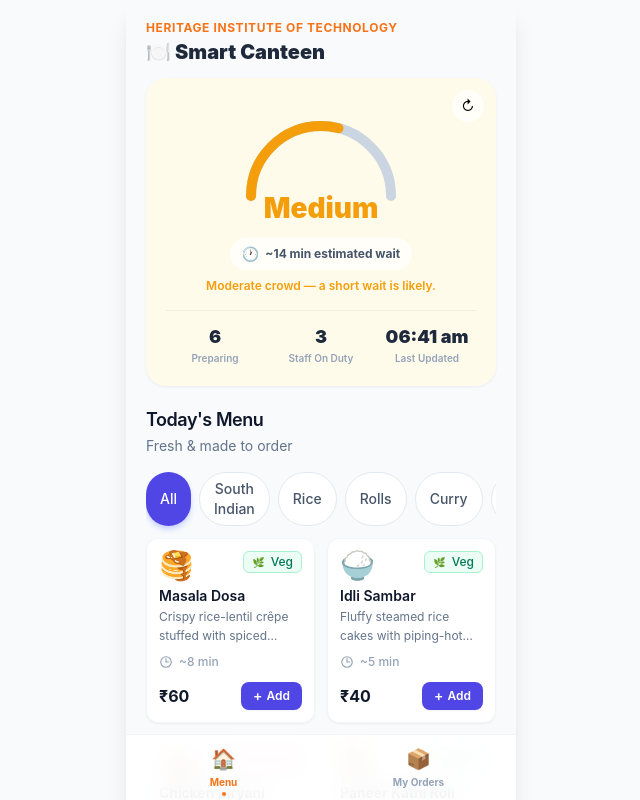
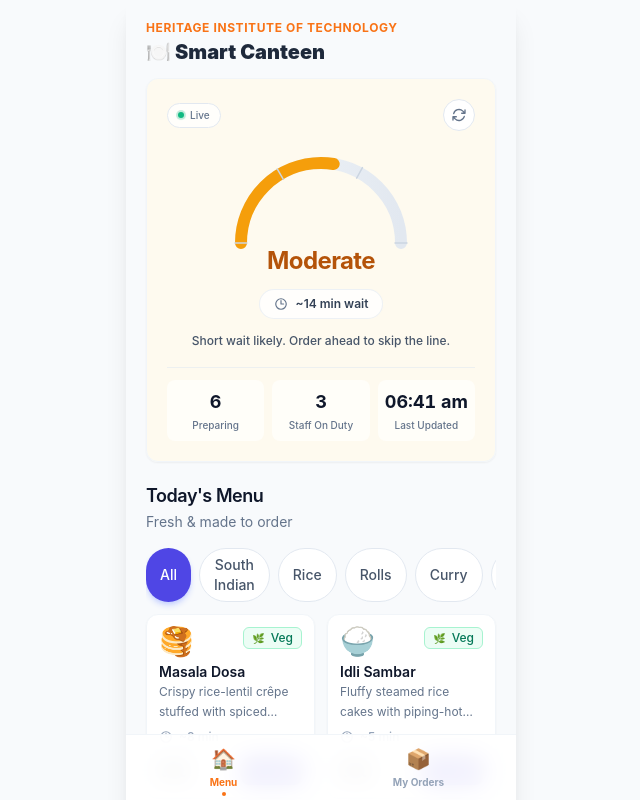
Before and after one commit to khushi-tk/Canteen-Optimizer, a React (Vite) app: page / in a window 1280 px wide. Shown: the top 800 px of the page, without its empty margins (319-959 px from the left). Built offline with nearby package versions, Linux system fonts and the light colour scheme.

Commit message:
Crowd meter and Checkout

```diff
--- a/src/components/CrowdMeter/CrowdMeter.tsx
+++ b/src/components/CrowdMeter/CrowdMeter.tsx
@@ -1,13 +1,9 @@
 /**
  * components/CrowdMeter/CrowdMeter.tsx
  *
- * Animated half-circle gauge showing the canteen's current crowd level.
- * Background, arc fill color, and labels change dynamically with the
- * CrowdLevel. Includes a stats row (preparing orders, staff, last update),
- * optional manual-override badge, and a refresh button.
- *
- * Props:
- *   crowdStatus? — if provided, uses this data and disables internal fetch.
+ * Professional crowd-level gauge for CanteenCrowd. Semi-circular arc
+ * with smooth transitions, live capacity indicators, and contextual
+ * guidance. Optimized for at-a-glance decision making.
  */
 
 import { useMemo } from 'react';
@@ -28,36 +24,36 @@ interface LevelConfig {
 
 const LEVEL_MAP: Record<CrowdLevel, LevelConfig> = {
   low: {
-    bg: 'bg-emerald-50',
-    accent: 'text-emerald-600',
-    stroke: '#059669',
-    label: 'Low',
-    description: 'Great time to visit! Minimal queue expected.',
-    fillPercent: 0.22,
+    bg: 'bg-emerald-50/80',
+    accent: 'text-emerald-700',
+    stroke: '#10b981',
+    label: 'Low Crowd',
+    description: 'Walk right in — no queue expected.',
+    fillPercent: 0.25,
   },
   medium: {
-    bg: 'bg-amber-50',
-    accent: 'text-amber-500',
-    stroke: '#F59E0B',
-    label: 'Medium',
-    description: 'Moderate crowd — a short wait is likely.',
-    fillPercent: 0.58,
+    bg: 'bg-amber-50/80',
+    accent: 'text-amber-700',
+    stroke: '#f59e0b',
+    label: 'Moderate',
+    description: 'Short wait likely. Order ahead to skip the line.',
+    fillPercent: 0.55,
   },
   high: {
-    bg: 'bg-red-50',
-    accent: 'text-red-500',
-    stroke: '#EF4444',
-    label: 'High',
-    description: 'Canteen is packed. Consider ordering ahead.',
-    fillPercent: 0.92,
+    bg: 'bg-red-50/80',
+    accent: 'text-red-700',
+    stroke: '#ef4444',
+    label: 'Very Busy',
+    description: 'Canteen is at capacity. Strongly recommend ordering ahead.',
+    fillPercent: 0.9,
   },
 };
 
 /* ── Arc constants ─────────────────────────────────────────── */
 
-const ARC_RADIUS = 70;
-const ARC_STROKE = 10;
-const ARC_CIRCUMFERENCE = Math.PI * ARC_RADIUS; // half-circle
+const ARC_RADIUS = 80;
+const ARC_STROKE = 12;
+const ARC_CIRCUMFERENCE = Math.PI * ARC_RADIUS;
 
 /* ── Component ─────────────────────────────────────────────── */
 
@@ -87,20 +83,21 @@ export function CrowdMeter({ crowdStatus: externalData }: CrowdMeterProps) {
     return d.toLocaleTimeString('en-IN', {
       hour: '2-digit',
       minute: '2-digit',
+      hour12: true,
     });
   }, [data]);
 
   /* Loading skeleton */
   if (isLoading || !data) {
     return (
-      <div className="rounded-[20px] bg-white p-5 shadow-[0_1px_3px_rgba(0,0,0,0.06)]">
+      <div className="rounded-xl bg-white p-5 border border-slate-100 shadow-sm">
         <Skeleton className="h-5 w-32 mb-4" />
-        <Skeleton className="h-[100px] w-full mb-4" />
+        <Skeleton className="h-[110px] w-full mb-4" />
         <Skeleton className="h-4 w-48 mx-auto mb-3" />
         <div className="grid grid-cols-3 gap-3 pt-3 border-t border-slate-100">
-          <Skeleton className="h-10" />
-          <Skeleton className="h-10" />
-          <Skeleton className="h-10" />
+          <Skeleton className="h-12" />
+          <Skeleton className="h-12" />
+          <Skeleton className="h-12" />
         </div>
       </div>
     );
@@ -108,43 +105,65 @@ export function CrowdMeter({ crowdStatus: externalData }: CrowdMeterProps) {
 
   return (
     <div
-      className={`relative rounded-[20px] p-5 shadow-[0_1px_3px_rgba(0,0,0,0.06)] transition-colors duration-500 ${cfg.bg}`}
+      className={`relative rounded-xl p-5 border border-slate-100 shadow-sm transition-colors duration-500 ${cfg.bg}`}
     >
-      {/* Manual override badge */}
-      {data.manualOverride && (
-        <span className="absolute top-3 left-3 inline-flex items-center gap-1 rounded-[999px] bg-brand-500 px-2.5 py-1 text-[10px] font-bold text-white">
-          ⚡ Manager Override
+      {/* Header row: override badge + refresh */}
+      <div className="flex items-center justify-between mb-1">
+        {data.manualOverride ? (
+          <span className="inline-flex items-center gap-1.5 rounded-full bg-indigo-600 px-2.5 py-1 text-[10px] font-semibold text-white">
+            <svg className="h-3 w-3" fill="none" viewBox="0 0 24 24" stroke="currentColor" strokeWidth={2.5}>
+              <path strokeLinecap="round" strokeLinejoin="round" d="M12 9v3.75m9-.75a9 9 0 11-18 0 9 9 0 0118 0zm-9 3.75h.008v.008H12v-.008z" />
+            </svg>
+            Manual Override
+          </span>
+        ) : (
+          <span className="inline-flex items-center gap-1.5 rounded-full bg-white/80 border border-slate-200 px-2.5 py-1 text-[10px] font-medium text-slate-500">
+            <span className="relative flex h-1.5 w-1.5">
+              <span className="absolute inline-flex h-full w-full animate-ping rounded-full opacity-75 bg-emerald-500" />
+              <span className="relative inline-flex h-1.5 w-1.5 rounded-full bg-emerald-500" />
+            </span>
+            Live
           </span>
         )}
 
-      {/* Refresh button */}
         <button
           onClick={refresh}
           aria-label="Refresh crowd status"
-        className="absolute top-3 right-3 flex h-8 w-8 items-center justify-center rounded-full bg-white/70 text-sm transition-all duration-150 hover:bg-white active:scale-95"
+          className="flex h-8 w-8 items-center justify-center rounded-full bg-white border border-slate-200 text-slate-500 transition-all duration-150 hover:bg-slate-50 hover:text-slate-700 active:scale-95 focus:outline-none focus:ring-2 focus:ring-indigo-500 focus:ring-offset-1"
         >
-        ↻
+          <svg className="h-4 w-4" fill="none" viewBox="0 0 24 24" stroke="currentColor" strokeWidth={2}>
+            <path strokeLinecap="round" strokeLinejoin="round" d="M16.023 9.348h4.992v-.001M2.985 19.644v-4.992m0 0h4.992m-4.993 0l3.181 3.183a8.25 8.25 0 0013.803-3.7M4.031 9.865a8.25 8.25 0 0113.803-3.7l3.181 3.182m0-4.991v4.99" />
+          </svg>
         </button>
+      </div>
 
       {/* SVG Arc Gauge */}
-      <div className="flex flex-col items-center pt-2 pb-1">
+      <div className="flex flex-col items-center pt-2">
         <svg
-          width="180"
-          height="100"
-          viewBox="0 0 180 100"
+          width="200"
+          height="110"
+          viewBox="0 0 200 110"
           className="overflow-visible"
         >
+          <defs>
+            <linearGradient id="trackGradient" x1="0%" y1="0%" x2="100%" y2="0%">
+              <stop offset="0%" stopColor="#f1f5f9" />
+              <stop offset="100%" stopColor="#e2e8f0" />
+            </linearGradient>
+          </defs>
+
           {/* Track */}
           <path
-            d={`M ${90 - ARC_RADIUS} 90 A ${ARC_RADIUS} ${ARC_RADIUS} 0 0 1 ${90 + ARC_RADIUS} 90`}
+            d={`M ${100 - ARC_RADIUS} 100 A ${ARC_RADIUS} ${ARC_RADIUS} 0 0 1 ${100 + ARC_RADIUS} 100`}
             fill="none"
-            stroke="#CBD5E1"
+            stroke="url(#trackGradient)"
             strokeWidth={ARC_STROKE}
             strokeLinecap="round"
           />
+
           {/* Fill */}
           <path
-            d={`M ${90 - ARC_RADIUS} 90 A ${ARC_RADIUS} ${ARC_RADIUS} 0 0 1 ${90 + ARC_RADIUS} 90`}
+            d={`M ${100 - ARC_RADIUS} 100 A ${ARC_RADIUS} ${ARC_RADIUS} 0 0 1 ${100 + ARC_RADIUS} 100`}
             fill="none"
             stroke={cfg.stroke}
             strokeWidth={ARC_STROKE}
@@ -152,15 +171,35 @@ export function CrowdMeter({ crowdStatus: externalData }: CrowdMeterProps) {
             strokeDasharray={ARC_CIRCUMFERENCE}
             strokeDashoffset={dashOffset}
             style={{
-              transition: 'stroke-dashoffset 0.7s cubic-bezier(0.4,0,0.2,1), stroke 0.5s',
+              transition: 'stroke-dashoffset 0.8s cubic-bezier(0.4, 0, 0.2, 1), stroke 0.5s ease',
             }}
           />
+
+          {/* Tick marks */}
+          {[0, 0.33, 0.66, 1].map((pos) => {
+            const angle = Math.PI * (1 - pos);
+            const x1 = 100 + (ARC_RADIUS - 6) * Math.cos(angle);
+            const y1 = 100 - (ARC_RADIUS - 6) * Math.sin(angle);
+            const x2 = 100 + (ARC_RADIUS + 6) * Math.cos(angle);
+            const y2 = 100 - (ARC_RADIUS + 6) * Math.sin(angle);
+            return (
+              <line
+                key={pos}
+                x1={x1}
+                y1={y1}
+                x2={x2}
+                y2={y2}
+                stroke="#cbd5e1"
+                strokeWidth={1.5}
+                strokeLinecap="round"
+              />
+            );
+          })}
         </svg>
 
         {/* Level label */}
         <p
-          className={`-mt-3 text-[28px] font-black ${cfg.accent}`}
-          style={{ lineHeight: 1 }}
+          className={`-mt-2 text-2xl font-bold tracking-tight ${cfg.accent}`}
         >
           {cfg.label}
         </p>
@@ -168,42 +207,44 @@ export function CrowdMeter({ crowdStatus: externalData }: CrowdMeterProps) {
 
       {/* Wait time pill */}
       {data.estimatedWaitMinutes > 0 && (
-        <div className="mx-auto mt-3 flex w-fit items-center gap-1.5 rounded-[999px] bg-white/70 px-3 py-1.5 backdrop-blur-sm">
-          <span className="text-sm">🕐</span>
-          <span className="text-xs font-bold text-slate-600">
-            ~{data.estimatedWaitMinutes} min estimated wait
+        <div className="mx-auto mt-3 flex w-fit items-center gap-2 rounded-full bg-white/80 border border-slate-200/60 px-3.5 py-1.5 backdrop-blur-sm">
+          <svg className="h-3.5 w-3.5 text-slate-500" fill="none" viewBox="0 0 24 24" stroke="currentColor" strokeWidth={2}>
+            <path strokeLinecap="round" strokeLinejoin="round" d="M12 6v6h4.5m4.5 0a9 9 0 11-18 0 9 9 0 0118 0z" />
+          </svg>
+          <span className="text-xs font-semibold text-slate-700">
+            ~{data.estimatedWaitMinutes} min wait
           </span>
         </div>
       )}
 
       {/* Description */}
-      <p className={`mt-2 text-center text-xs font-semibold ${cfg.accent}`}>
+      <p className="mt-3 text-center text-xs font-medium text-slate-600 leading-relaxed max-w-[260px] mx-auto">
         {cfg.description}
       </p>
 
       {/* Stats row */}
-      <div className="mt-4 grid grid-cols-3 gap-2 border-t border-black/5 pt-3 text-center">
-        <div>
-          <p className="text-lg font-black text-slate-800">
+      <div className="mt-4 grid grid-cols-3 gap-2 border-t border-slate-200/60 pt-3 text-center">
+        <div className="rounded-lg bg-white/60 py-2">
+          <p className="text-lg font-bold text-slate-900 tabular-nums">
             {data.preparingOrderCount}
           </p>
-          <p className="text-[10px] font-semibold text-slate-400">
+          <p className="text-[10px] font-medium text-slate-500 mt-0.5">
             Preparing
           </p>
         </div>
-        <div>
-          <p className="text-lg font-black text-slate-800">
+        <div className="rounded-lg bg-white/60 py-2">
+          <p className="text-lg font-bold text-slate-900 tabular-nums">
             {data.staffOnDuty}
           </p>
-          <p className="text-[10px] font-semibold text-slate-400">
+          <p className="text-[10px] font-medium text-slate-500 mt-0.5">
             Staff On Duty
           </p>
         </div>
-        <div>
-          <p className="text-lg font-black text-slate-800">
+        <div className="rounded-lg bg-white/60 py-2">
+          <p className="text-lg font-bold text-slate-900 tabular-nums">
             {lastUpdatedLabel}
           </p>
-          <p className="text-[10px] font-semibold text-slate-400">
+          <p className="text-[10px] font-medium text-slate-500 mt-0.5">
             Last Updated
           </p>
         </div>
```
Also changed, not shown: src/components/Checkout/CheckoutSummary.tsx (+32 -39 lines), src/components/Checkout/TimeSlotPicker.tsx (+50 -35 lines). Lines whose indentation alone changed are shown as unchanged.
